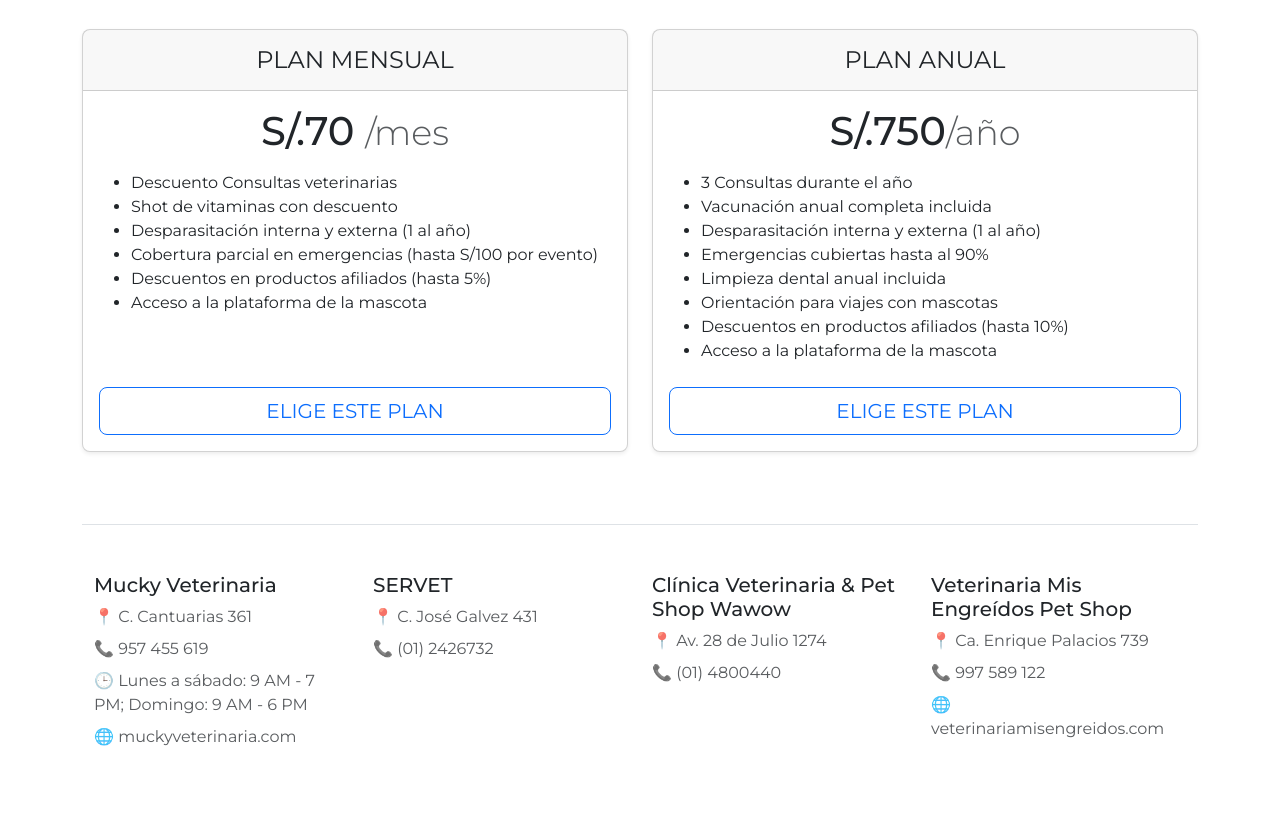
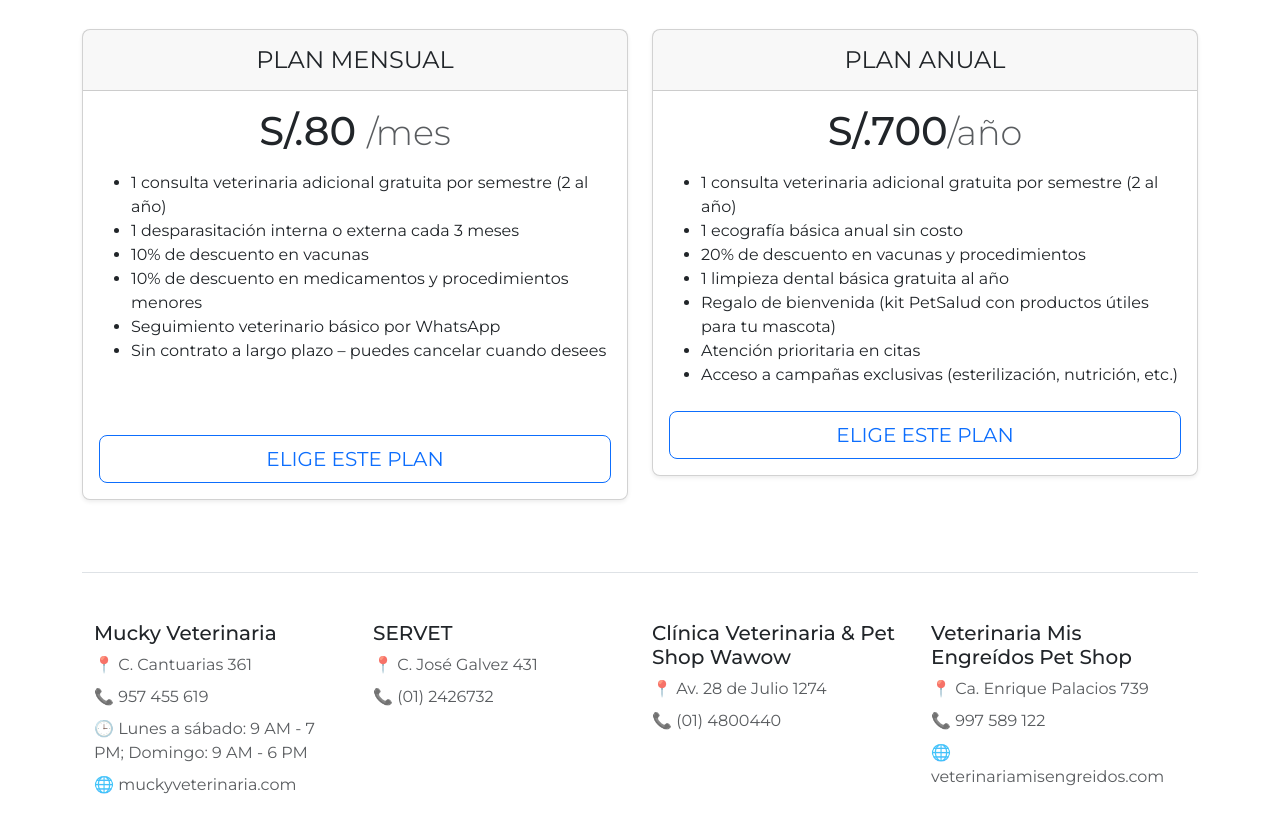
Before and after one commit to krisslazog/krisslazog.github.io, a plain HTML site: page index.html in a window 1280 px wide. Shown: the part 1924-2757 px from the top of the page. Drawn offline with nearby package versions, Linux system fonts and the light colour scheme.

Commit message:
actualización de precios

```diff
--- a/index.html
+++ b/index.html
@@ -8,17 +8,15 @@
     <link href="https://cdn.jsdelivr.net/npm/bootstrap@5.3.7/dist/css/bootstrap.min.css" rel="stylesheet"
         integrity="sha384-LN+7fdVzj6u52u30Kp6M/trliBMCMKTyK833zpbD+pXdCLuTusPj697FH4R/5mcr" crossorigin="anonymous">
     <link rel="preconnect" href="https://fonts.googleapis.com">
-    <link rel="preconnect" href="https://fonts.gstatic.com" crossorigin>
-    <link href="https://fonts.googleapis.com/css2?family=Montserrat:ital,wght@0,100..900;1,100..900&display=swap"
+    <link rel="preconnect" href="https://fonts.gstatic.com" crossorigin="">
+    <link href="https://fonts.googleapis.com/css2?family=Montserrat:ital,wght@0,100..900;1,100..900&amp;display=swap"
         rel="stylesheet">
     <link rel="stylesheet" href="fontello-a540fdbf/css/fontello.css">
-    <a href="https://api.whatsapp.com/send/?phone=923871756"></a>
-
 </head>
 
 <body>
     <!--ICONO DE WHATSAPP-->
-    <a href=https://api.whatsapp.com/send/?phone=923871756&text&type=phone_number&app_absent=0" class="btn-wsp"
+    <a href=https://api.whatsapp.com/send/?phone=923871756&text&type=phone_number&app_absent=0" class="btn-wsp  "
         target="_blank">
         <i class="icon-whatsapp"></i>
     </a>
@@ -154,16 +152,22 @@
                         <h4 class="my-0 fw-normal">PLAN MENSUAL</h4>
                     </div>
                     <div class="card-body">
-                        <h1 class="card-title pricing-card-title">S/.70
+                        <h1 class="card-title pricing-card-title">S/.80
                             <small class="text-body-secondary fw-light">/mes</small>
                         </h1>
                         <ul class="mt-3 mb-4 text-start">
-                            <li>Descuento Consultas veterinarias</li>
-                            <li>Shot de vitaminas con descuento </li>
-                            <li>Desparasitación interna y externa (1 al año)</li>
-                            <li>Cobertura parcial en emergencias (hasta S/100 por evento)</li>
-                            <li>Descuentos en productos afiliados (hasta 5%)</li>
-                            <li>Acceso a la plataforma de la mascota </li>
+                            <li>1 consulta veterinaria adicional gratuita por semestre (2 al año)
+                            </li>
+                            <li>1 desparasitación interna o externa cada 3 meses
+                            </li>
+                            <li>10% de descuento en vacunas
+                            </li>
+                            <li>10% de descuento en medicamentos y procedimientos menores
+                            </li>
+                            <li> Seguimiento veterinario básico por WhatsApp
+                            </li>
+                            <li>Sin contrato a largo plazo – puedes cancelar cuando desees
+                            </li>
                             <br>
                             <br>
                         </ul>
@@ -178,17 +182,21 @@
                         <h4 class="my-0 fw-normal">PLAN ANUAL </h4>
                     </div>
                     <div class="card-body">
-                        <h1 class="card-title pricing-card-title">S/.750<small
+                        <h1 class="card-title pricing-card-title">S/.700<small
                                 class="text-body-secondary fw-light">/año</small></h1>
                         <ul class="mt-3 mb-4  text-start">
-                            <li>3 Consultas durante el año</li>
-                            <li>Vacunación anual completa incluida</li>
-                            <li>Desparasitación interna y externa (1 al año)</li>
-                            <li>Emergencias cubiertas hasta al 90%</li>
-                            <li>Limpieza dental anual incluida</li>
-                            <li>Orientación para viajes con mascotas</li>
-                            <li>Descuentos en productos afiliados (hasta 10%)</li>
-                            <li>Acceso a la plataforma de la mascota</li>
+                            <li>1 consulta veterinaria adicional gratuita por semestre (2 al año)
+                            </li>
+                            <li>1 ecografía básica anual sin costo
+                            </li>
+                            <li>20% de descuento en vacunas y procedimientos
+                            </li>
+                            <li>1 limpieza dental básica gratuita al año
+                            </li>
+                            <li>Regalo de bienvenida (kit PetSalud con productos útiles para tu mascota)</li>
+                            <li>Atención prioritaria en citas
+                            </li>
+                            <li>Acceso a campañas exclusivas (esterilización, nutrición, etc.)</li>
                         </ul>
                         <button onclick="window.location.href='login.html'" type=" button"
                             class="w-100 btn btn-lg btn-outline-primary">ELIGE ESTE
@@ -248,6 +256,8 @@
             </footer>
         </div>
     </div>
+    <script src="https://cdn.jsdelivr.net/npm/bootstrap@5.3.7/dist/js/bootstrap.bundle.min.js"></script>
+
 </body>
 
 </html>
```
Also changed, not shown: micuenta.html (+3 -3 lines).
